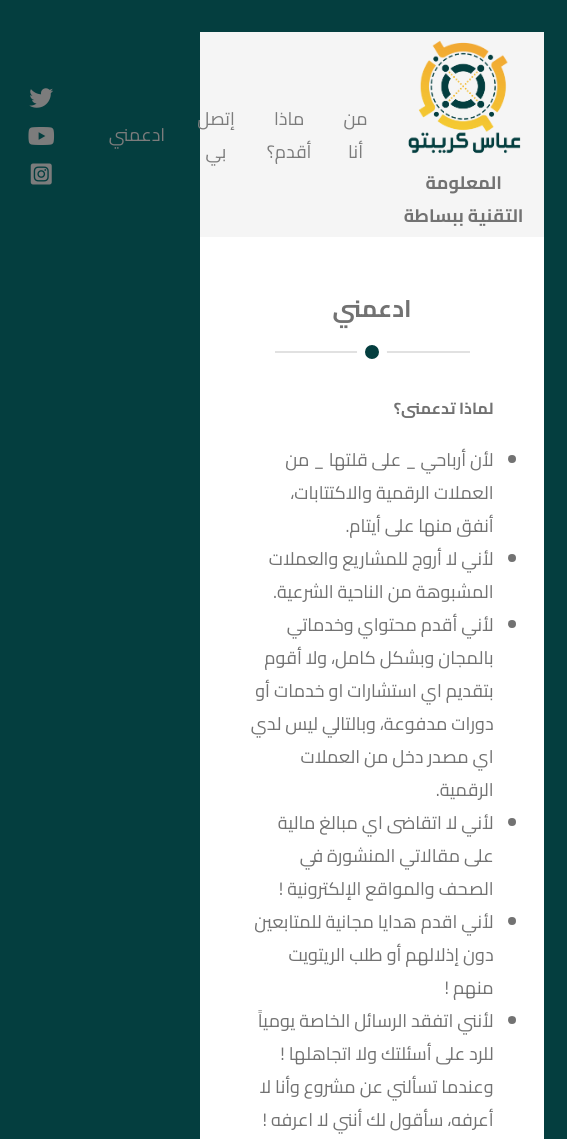
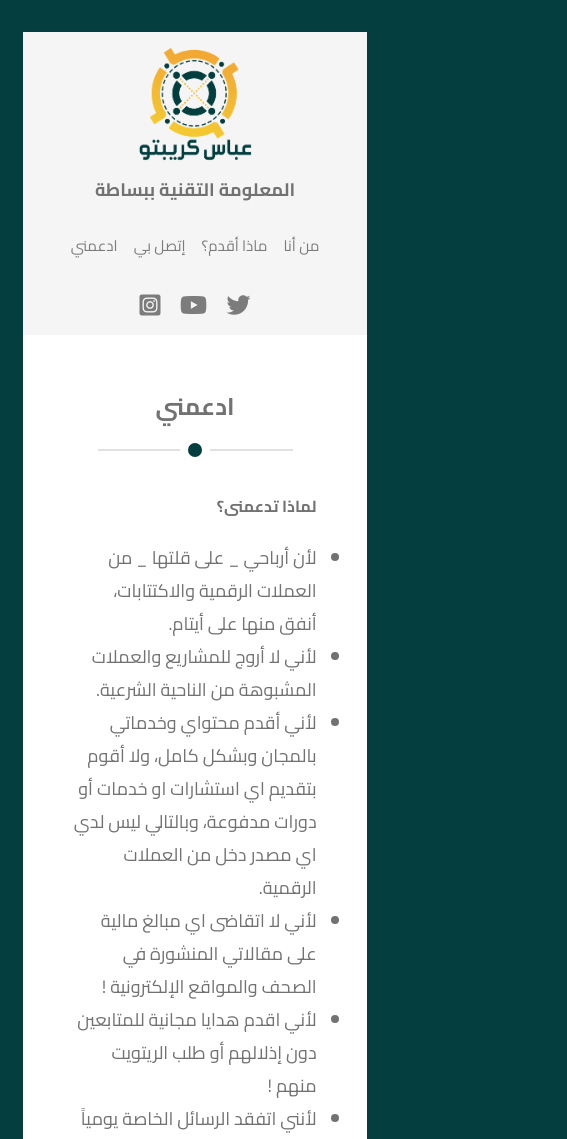
Before and after one commit to mohamedfiky/abbasscrypto, a plain HTML site: page support-us.html in a window 390 px wide. Shown: the top 1139 px of the page, 567 px wide, since content can reach past the window. Drawn offline with Linux system fonts and the light colour scheme.

Commit message:
finishing .upper-nav

```diff
--- a/assets/css/style.css
+++ b/assets/css/style.css
@@ -10,7 +10,7 @@
   padding:0;
   margin:0;
   font-family: 'Cairo', sans-serif;
-  transition: all 0.3s ease-in-out;
+  transition: all 0.4s ease-in-out;
 
 }
 
@@ -36,6 +36,7 @@ ul{
 
 .both-sides{
   display: flex;
+  overflow: hidden;
 }
 
 
@@ -102,7 +103,9 @@ ul{
   display: flex;
   justify-content: space-between;
   align-items: center;
+  display: none;
 }
+
 
 .upper-nav .logo-area img{
   width: 120px;
@@ -115,31 +118,23 @@ ul{
 
 }
 
-.upper-nav .nav {
-  padding: 10px 20px;
-  display: flex;
-  justify-content: center;
-  align-items: center;
-}
-
 .upper-nav .nav ul{
   display: flex;
   justify-content: center;
   align-items: center;
 }
 
-
-.upper-nav .nav a {
-  font-size: 18px;
+.upper-nav .nav ul li a {
+  font-size: 17px;
   text-decoration: none;
   color: #7C7C7C;
   display: inline-block;
-  padding: 16px;
-
+  padding: 5px 10px;
 }
 
 .upper-nav .nav li:hover {
 	background-color:#8A8A8A;
+  border-radius: 4px;
 }
 
 .upper-nav .nav li:hover a{
@@ -148,7 +143,6 @@ ul{
 
 .upper-nav .social-icons {
   text-align: center;
-  margin-right: 30px;
 }
 
 .upper-nav .social-icons a {
@@ -158,6 +152,7 @@ ul{
   line-height: 30px;
   display: inline-grid;
   padding:8px;
+  text-decoration: none;
 }
 
 .upper-nav .social-icons a.twitter:hover {
@@ -516,12 +511,38 @@ ul.info li div {
 
 /*  media query */
 
+
+@media (max-width : 395px){
+
+  .upper-nav .nav ul li a {
+    font-size: 15px;
+    padding: 5px 8px;
+  }
+
+
+  .support .support-methods .method .barcode{
+    width:120px;
+  }
+
+
+}
+
+
+
 @media (max-width : 768px){
 
   .support .support-methods .method{
-
     width: 70%;
     margin: 0 auto 40px ;
+  }
+
+  .upper-nav{
+    flex-direction: column;
+    padding:12px 20px;
+  }
+
+  .upper-nav .nav{
+    margin: 20px auto;
   }
 
 
@@ -534,6 +555,10 @@ ul.info li div {
     flex-direction: column;
   }
 
+  .upper-nav{
+    display: flex;
+  }
+
   .right-side{
     display: none;
   }
@@ -541,20 +566,11 @@ ul.info li div {
   .left-side {
     min-height: 800px;
     width: 100%;
-
   }
 
 
 }
 
-@media (min-width : 992px){
-
-  .upper-nav{
-    display: none;
-  }
-
-
-}
 
 
 
```
Also changed, not shown: contact-me.html (+2 -1 lines), index.html (+2 -1 lines), services.html (+3 -1 lines), support-us.html (+2 -1 lines).
